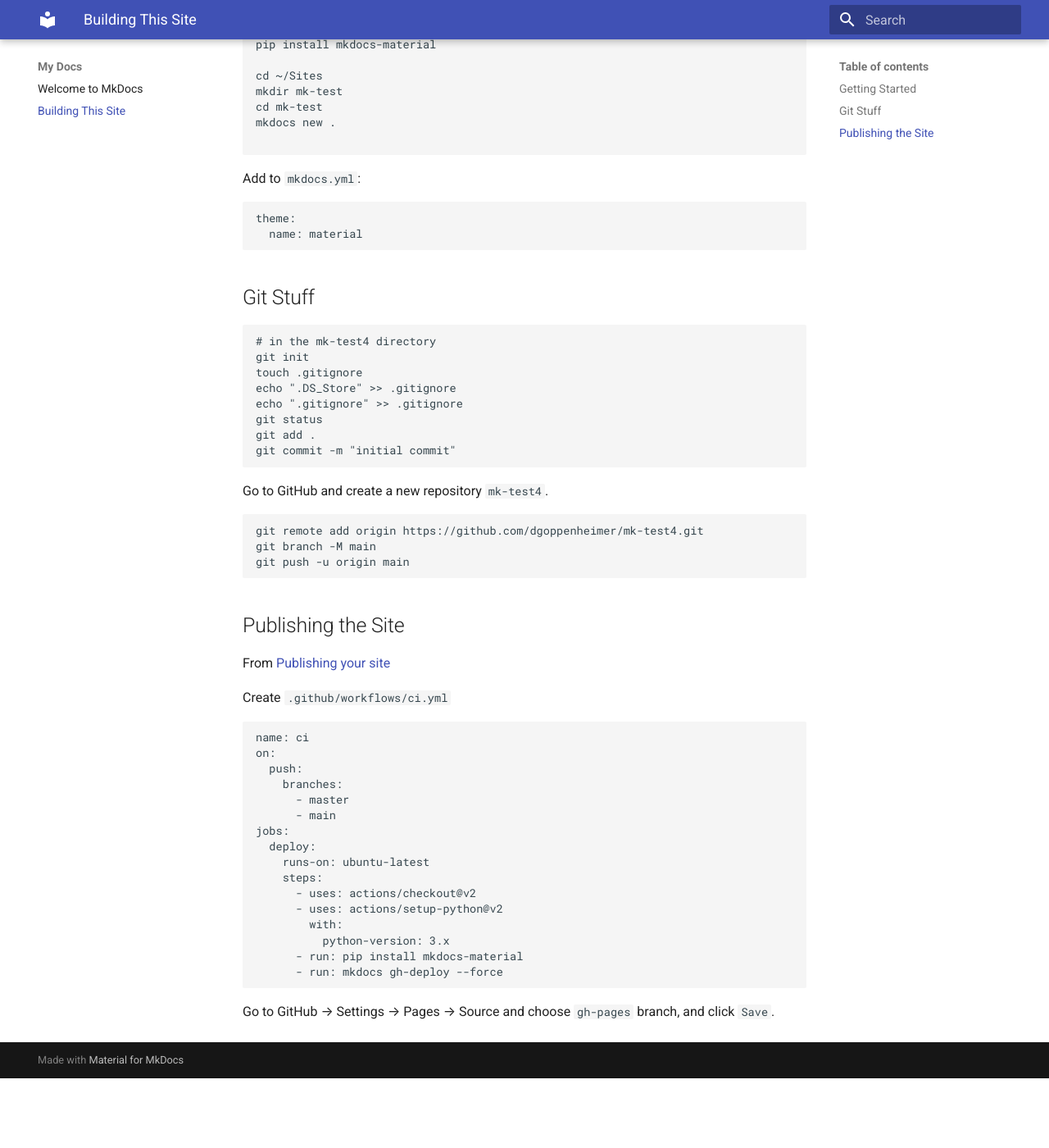
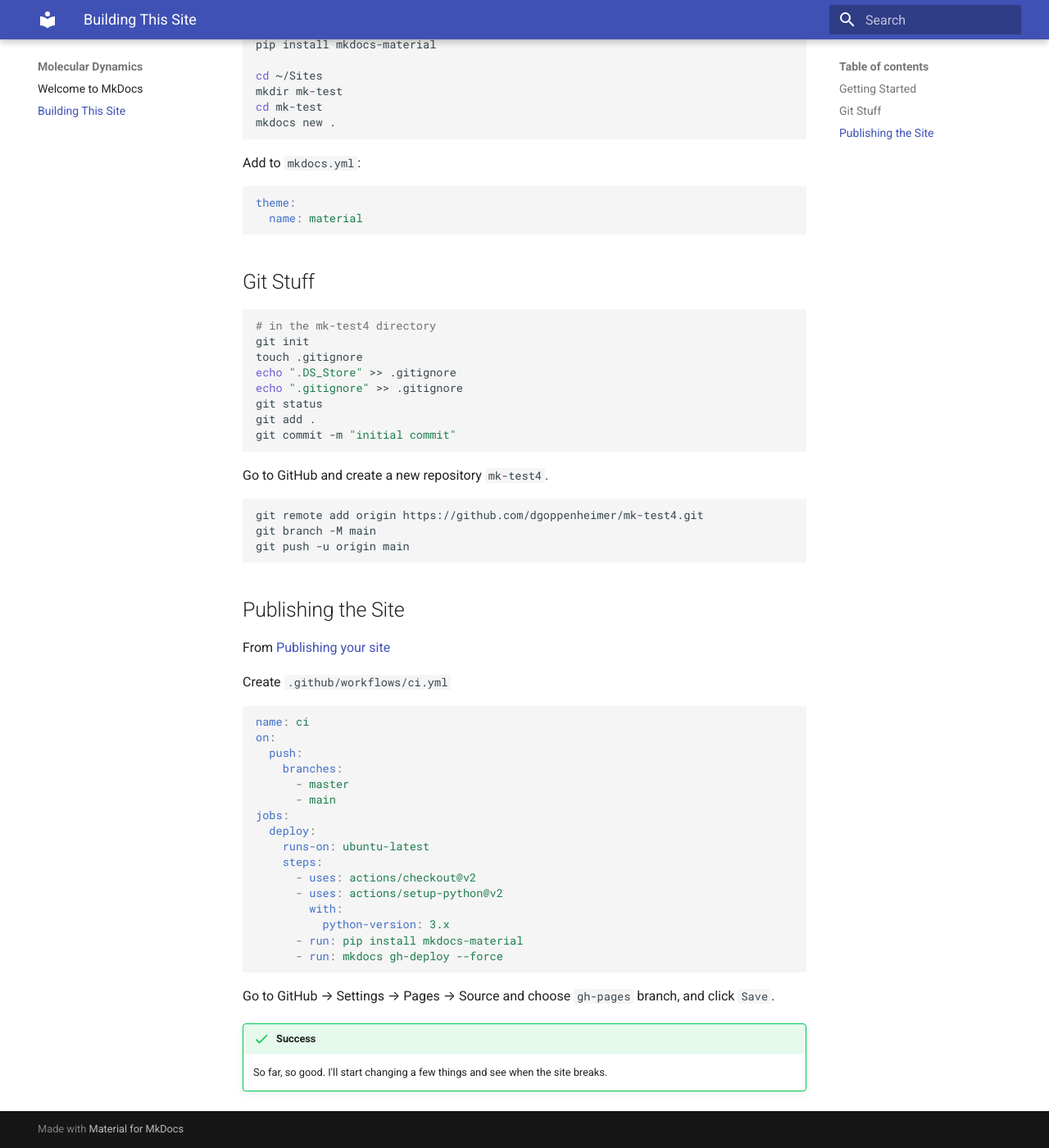
Before and after one commit to dgoppenheimer/mk-test4, an MkDocs documentation site: the page built from docs/building-this-site.md, in a window 1280 px wide and 1400 px high, scrolled down 196 px. Shown: the whole window at 82% size. Built offline with MkDocs 1.6.1 and Material for MkDocs 9.7.7, drawn with Linux system fonts in a browser that asks for light colours; before the commit the page ends 1511 px from its top, so only the background shows below that.

Commit message:
updated mkdocs.yml

````diff
--- a/docs/building-this-site.md
+++ b/docs/building-this-site.md
@@ -68,3 +68,7 @@
 ```
 
 Go to GitHub &#8594; Settings &#8594; Pages &#8594; Source and choose `gh-pages` branch, and click `Save`.
+
+!!! success
+
+    So far, so good. I'll start changing a few things and see when the site breaks.
--- a/mkdocs.yml
+++ b/mkdocs.yml
@@ -1,3 +1,7 @@
-site_name: My Docs
+site_name: Molecular Dynamics
 theme:
   name: material
+markdown_extensions:
+  - admonition
+  - pymdownx.details
+  - pymdownx.superfences
````
